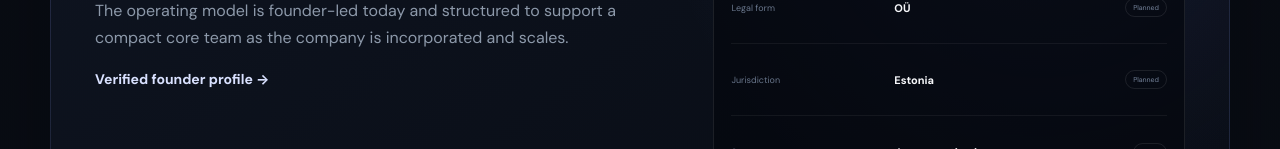
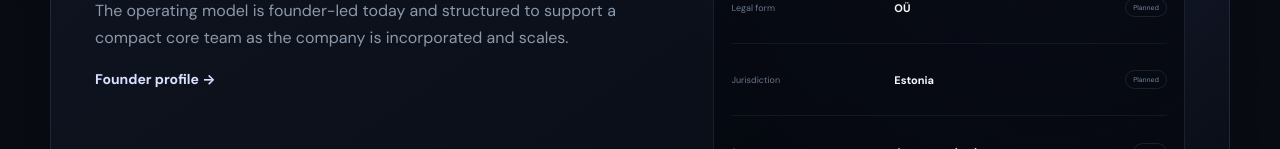
Before and after one commit to iskara-labs/.github, a Next.js app in the folder site/: page /company in a window 1280 px wide. Shown: the part 803-952 px from the top of the page. Built offline with nearby package versions, Linux system fonts and the light colour scheme.

Commit message:
site: keep company founder profile internal

```diff
--- a/site/app/company/page.tsx
+++ b/site/app/company/page.tsx
@@ -1,4 +1,5 @@
 import type { Metadata } from "next";
+import Link from "next/link";
 import { COMPANY, LEGAL_READINESS } from "@/lib/company";
 
 export const metadata: Metadata = {
@@ -50,14 +51,9 @@
             brand. The operating model is founder-led today and structured to support
             a compact core team as the company is incorporated and scales.
           </p>
-          <a
-            className="text-link"
-            href={COMPANY.founderProfile}
-            target="_blank"
-            rel="noreferrer"
-          >
-            Verified founder profile →
-          </a>
+          <Link className="text-link" href={COMPANY.founderPath}>
+            Founder profile →
+          </Link>
         </div>
 
         <div className="v2-company-console" aria-label="Planned company structure">
```
